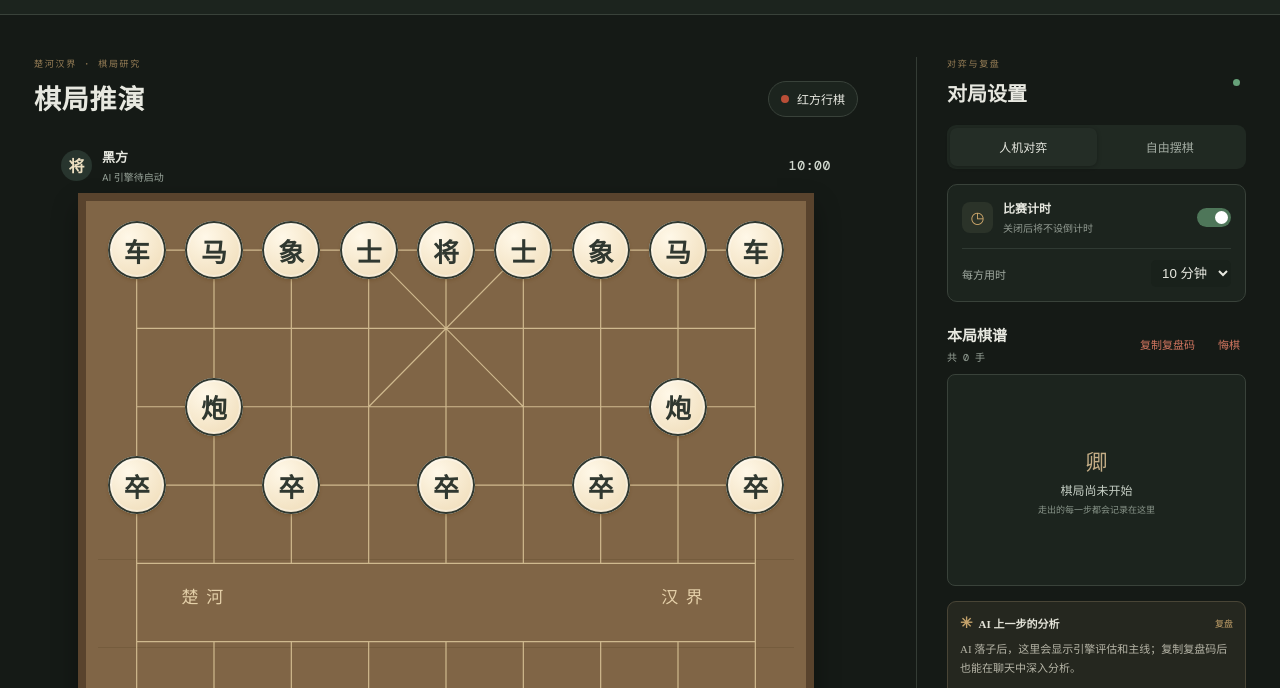
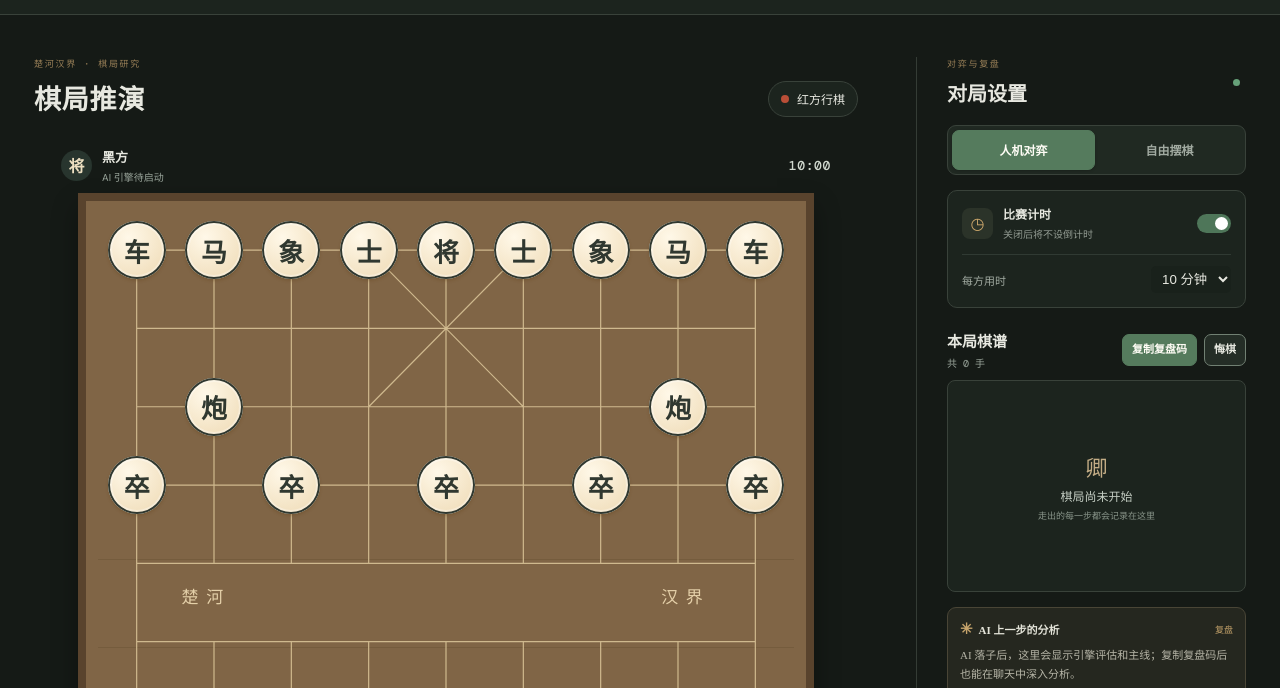
Before and after one commit to hongminglow/chinese-chess-simulator, a plain HTML site: page index.html in a window 1280 px wide. Shown: the part 57-745 px from the top of the page. Drawn offline with nearby package versions, Linux system fonts and the light colour scheme.

Commit message:
Improve control button contrast

```diff
--- a/style.css
+++ b/style.css
@@ -67,6 +67,10 @@ html[data-theme="dark"] .engine-status{color:#bdad90}
   --legal-mark:#64846b99;
   --last-from:#b88b4538;
   --last-to:#b88b4566;
+  --control-accent:#315a40;
+  --control-accent-hover:#264b34;
+  --control-accent-text:#fffdf7;
+  --control-outline:#8c9b8c;
 }
 html[data-theme="dark"]{
   --ink:#e7e8e0;
@@ -87,6 +91,10 @@ html[data-theme="dark"]{
   --legal-mark:#9ab78b99;
   --last-from:#d0a14a35;
   --last-to:#d0a14a65;
+  --control-accent:#557b5d;
+  --control-accent-hover:#648b6c;
+  --control-accent-text:#fffdf6;
+  --control-outline:#718073;
 }
 body{background:var(--paper);color:var(--ink)}
 .topbar,.icon-btn,.theme-btn,.turn-indicator,.setting-card,.history-list{background:var(--surface);border-color:var(--surface-border);color:var(--ink)}
@@ -141,3 +149,55 @@ html[data-theme="dark"] .piece.black{color:#303830}
 html[data-theme="dark"] .thought-card{background:var(--thought-surface);border-color:#494536}
 html[data-theme="dark"] .thought-head{color:#e4e4d9}
 html[data-theme="dark"] .thought-card p{color:#b6b5a7}
+
+/* High-contrast controls for mode selection and move-history actions. */
+.mode-tabs{
+  gap:3px;
+  border:1px solid var(--surface-border);
+  padding:4px;
+}
+.mode-tab{
+  border:1px solid transparent;
+  color:var(--ink);
+  font-weight:600;
+  transition:background-color .15s,border-color .15s,color .15s,box-shadow .15s;
+}
+.mode-tab:hover{background:var(--surface-raised);border-color:var(--control-outline)}
+.mode-tab.active,
+html[data-theme="dark"] .mode-tab.active{
+  background:var(--control-accent);
+  border-color:var(--control-accent);
+  color:var(--control-accent-text);
+  box-shadow:0 1px 3px #0003;
+}
+.mode-tab.active:hover{background:var(--control-accent-hover);border-color:var(--control-accent-hover)}
+.history-actions{gap:7px}
+.history-actions .text-btn{
+  display:inline-flex;
+  align-items:center;
+  justify-content:center;
+  min-height:32px;
+  padding:6px 9px;
+  border:1px solid var(--control-outline);
+  border-radius:7px;
+  font:600 11px 'Noto Serif SC';
+  line-height:1.2;
+  text-decoration:none;
+  white-space:nowrap;
+  cursor:pointer;
+  transition:background-color .15s,border-color .15s,color .15s,transform .15s;
+}
+#copyReplay{
+  background:var(--control-accent);
+  border-color:var(--control-accent);
+  color:var(--control-accent-text);
+}
+#copyReplay:hover{background:var(--control-accent-hover);border-color:var(--control-accent-hover);color:var(--control-accent-text)}
+#undoBtn{
+  background:var(--surface-raised);
+  border-color:var(--control-outline);
+  color:var(--ink);
+}
+#undoBtn:hover{background:var(--surface-muted);border-color:var(--ink);color:var(--ink)}
+.history-actions .text-btn:active{transform:translateY(1px)}
+.history-actions .text-btn:focus-visible,.mode-tab:focus-visible{outline:3px solid var(--gold);outline-offset:2px}
```
